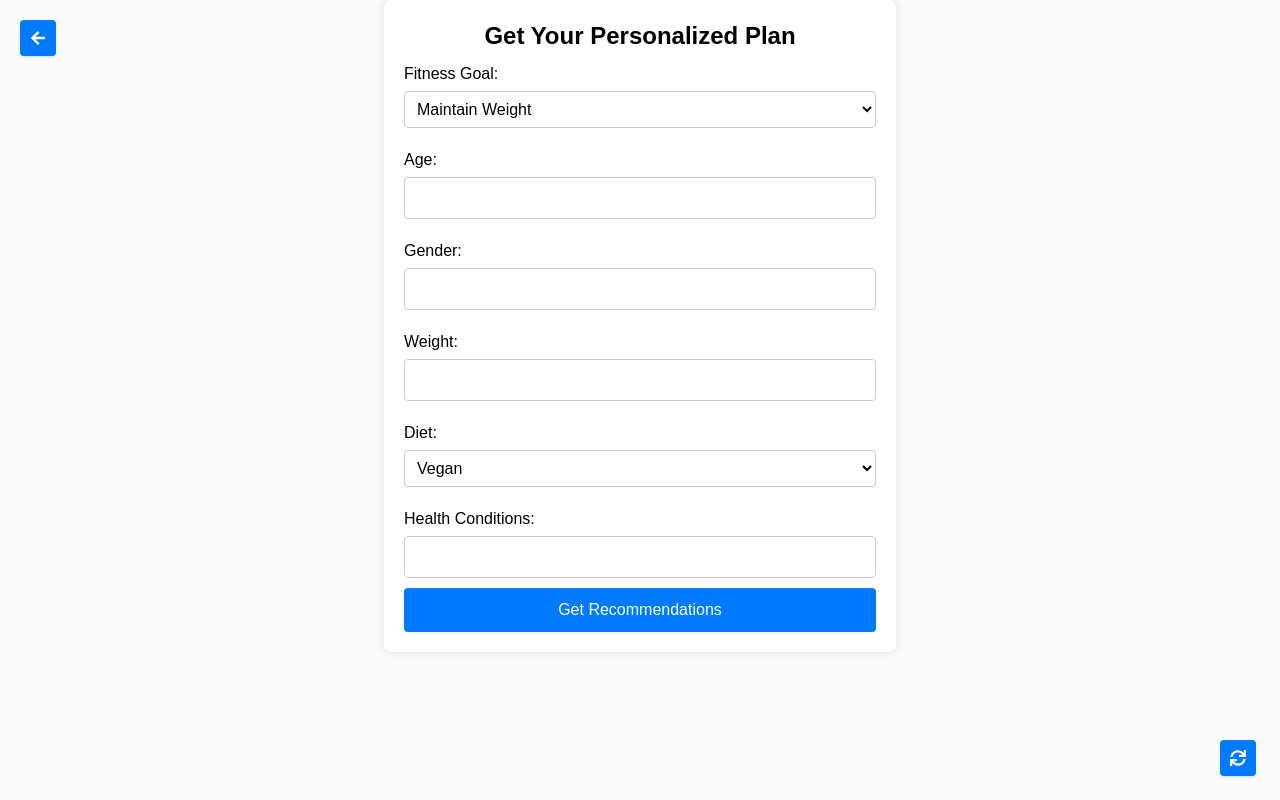
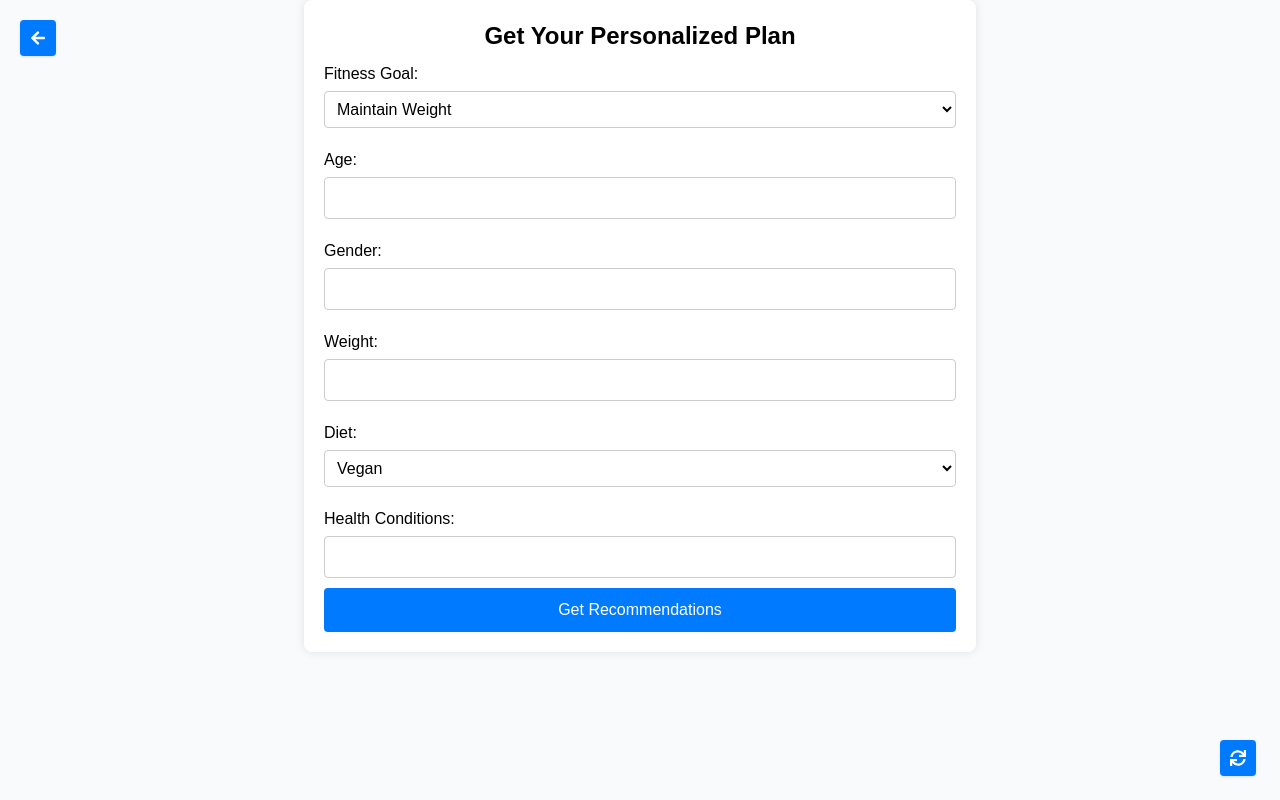
Before and after one commit to codetestingforcdinc/movesmart, a Next.js app: page / in a window 1280 px wide. Built offline with nearby package versions, Linux system fonts and the light colour scheme.

Commit message:
Increase width of fitness form container

```diff
--- a/app/page.tsx
+++ b/app/page.tsx
@@ -53,7 +53,8 @@ export default function HomePage() {
       </Link>
 
       <div className="flex justify-center items-center mt-20">
-        <div className="fitness-form bg-white shadow-md rounded-xl p-8 w-full max-w-lg">
+       <div className="fitness-form bg-white shadow-md rounded-xl p-8 w-full max-w-2xl">
+
           <h2 className="text-2xl font-semibold mb-6 text-center">
             Get Your Personalized Plan
           </h2>
```
